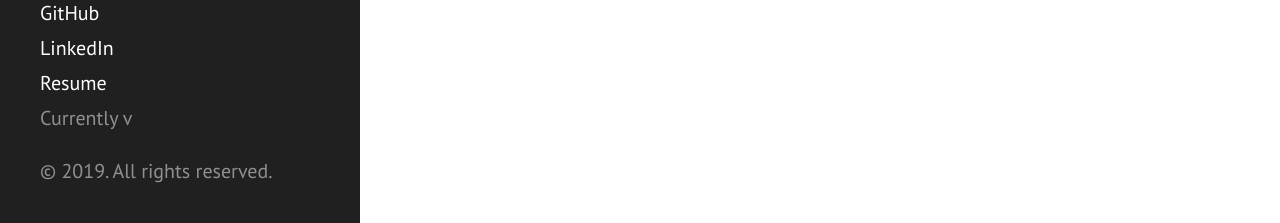
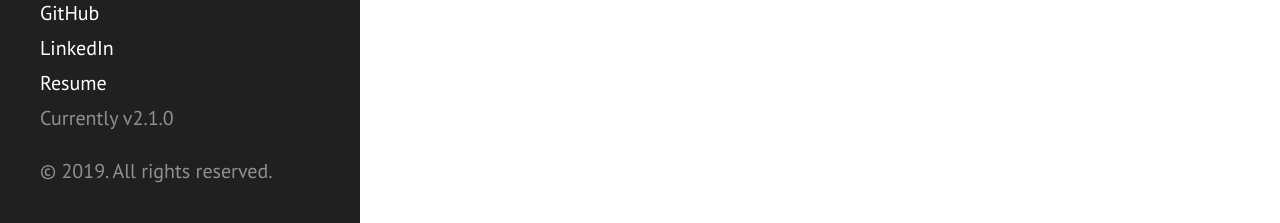
Before and after one commit to JoPfeiff/JoPfeiff_github_io, a Jekyll site: the page built from index.html, in a window 1280 px wide. Shown: the part 674-897 px from the top of the page. Built offline with Jekyll 4.4.1, drawn with Linux system fonts in a browser that asks for light colours; Markdown is read by kramdown in place of the engine named in the settings; the list of posts is cut into pages by our own code.

Commit message:
Initial commit

```diff
--- a/_config.yml
+++ b/_config.yml
@@ -24,7 +24,7 @@ author:
 paginate:         5
 
 # Custom vars
-# version:          2.1.0
+version:          2.1.0
 
 github:
   repo:           https://github.com/JoPfeiff
--- a/_includes/sidebar.html
+++ b/_includes/sidebar.html
@@ -29,9 +29,9 @@
     <!-- <a class="sidebar-nav-item" href="{{ site.baseurl }}/publications">Publications</a> -->
 
       <!-- <a class="sidebar-nav-item" href="{{ site.github.repo }}/archive/v{{ site.version }}.zip">Download</a> -->
-      <a class="sidebar-nav-item" href="https://github.com/JoPfeiff">GitHub</a>
-      <a class="sidebar-nav-item" href="https://www.linkedin.com/in/jonas-pfeiffer/">LinkedIn</a>
-       <a class="sidebar-nav-item" href="https://github.com/JoPfeiff/Jonas_CV/blob/master/Jonas_Pfeiffer_CV.pdf">Resume</a>
+      <a class="sidebar-nav-item" a href="https://github.com/JoPfeiff">GitHub</a>
+      <a class="sidebar-nav-item" a href="https://www.linkedin.com/in/jonas-pfeiffer/">LinkedIn</a>
+       <a class="sidebar-nav-item" a href="https://github.com/JoPfeiff/Jonas_CV/blob/master/Jonas_Pfeiffer_CV.pdf">Resume</a>
       <span class="sidebar-nav-item">Currently v{{ site.version }}</span>
     </nav>
 
```
